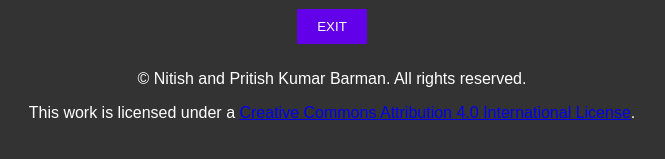
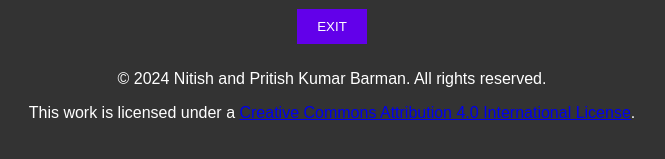
Before and after one commit to LordZitin/DumbSarachWebApp, a plain HTML site: page index.html in a window 1280 px wide. Shown: the part 441-600 px from the top of the page, without its empty margins (308-973 px from the left). Drawn offline with Linux system fonts and the light colour scheme.

Commit message:
Update index.html

```diff
--- a/index.html
+++ b/index.html
@@ -1,6 +1,6 @@
 <!--
     Author: Nitish and Pritish Kumar Barman
-    Copyright © Year
+    Copyright © 2024
     License: This work is licensed under a Creative Commons Attribution 4.0 International License.
     Link to license: https://creativecommons.org/licenses/by/4.0/
 -->
@@ -122,6 +122,6 @@
 </body>
 </html>
 <footer>
-    <p>&copy; Nitish and Pritish Kumar Barman. All rights reserved.</p>
+    <p>&copy; 2024 Nitish and Pritish Kumar Barman. All rights reserved.</p>
     <p>This work is licensed under a <a href="https://creativecommons.org/licenses/by/4.0/" target="_blank">Creative Commons Attribution 4.0 International License</a>.</p>
 </footer>
```
